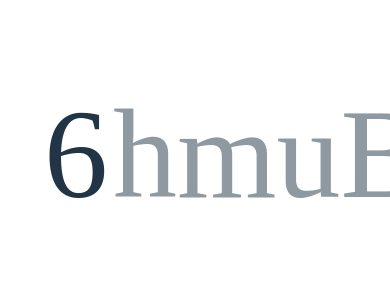
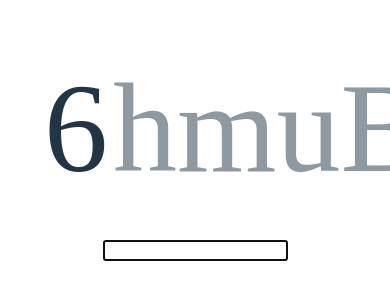
Before and after one commit to JRasmusBm/learn-letters, a React (Vite) app: page / in a window 390 px wide. Shown: the part 268-568 px from the top of the page. Built offline with nearby package versions, Linux system fonts and the light colour scheme.

Commit message:
fix(mobile): add input

```diff
--- a/src/App.css
+++ b/src/App.css
@@ -1,4 +1,6 @@
-* { box-sizing: border-box }
+* {
+  box-sizing: border-box;
+}
 
 #root {
   max-width: 1280px;
@@ -9,8 +11,12 @@
   align-items: center;
 }
 
+main > input {
+  margin-top: 2rem;
+}
+
 output {
-  display:flex;
+  display: flex;
   flex-direction: row;
   justify-content: space-evenly;
   align-items: stretch;
@@ -31,9 +37,7 @@
 output span.current {
   border: 5px solid white;
   border-radius: 2px;
-
 }
-
 
 output span.right {
   background: darkgreen;
--- a/src/App.tsx
+++ b/src/App.tsx
@@ -50,6 +50,7 @@
           </span>
         ))}
       </output>
+      <input value="" onChange={() => {}} autoFocus={true} />
     </main>
   );
 }
```
